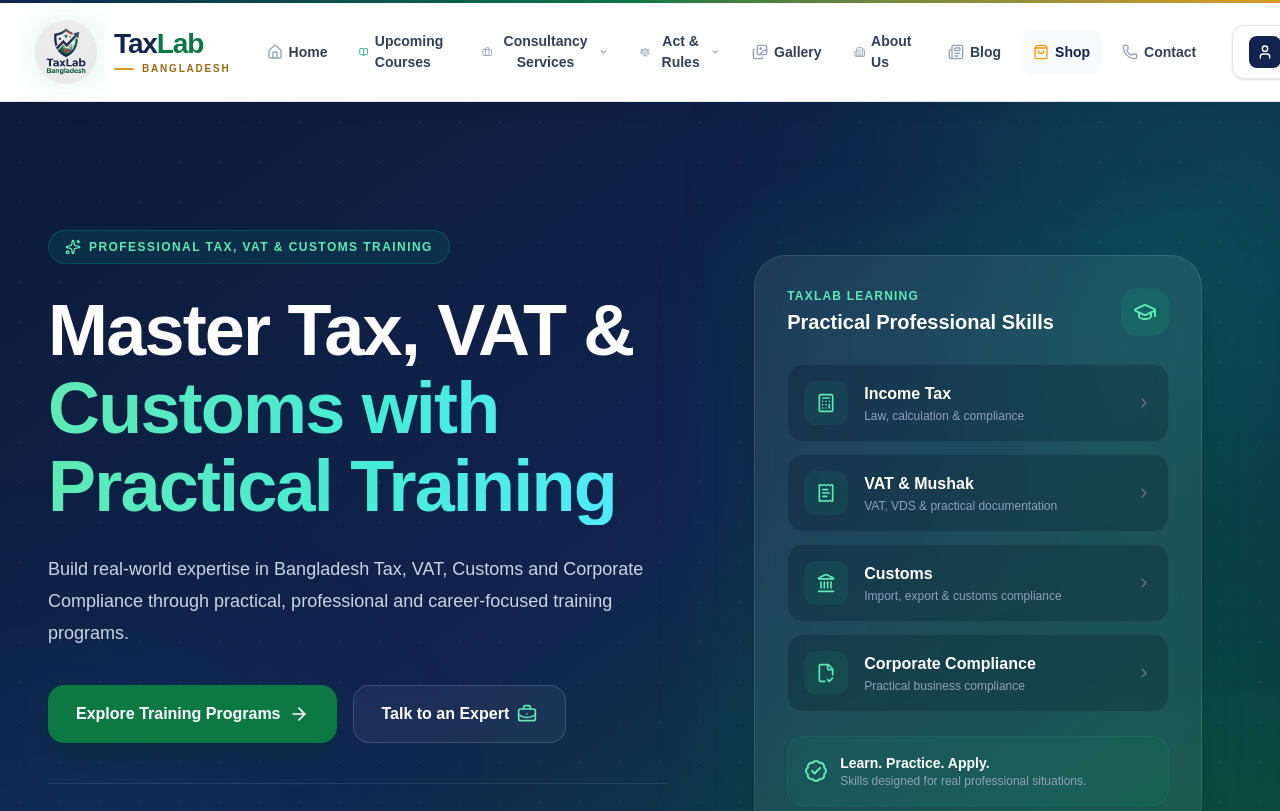
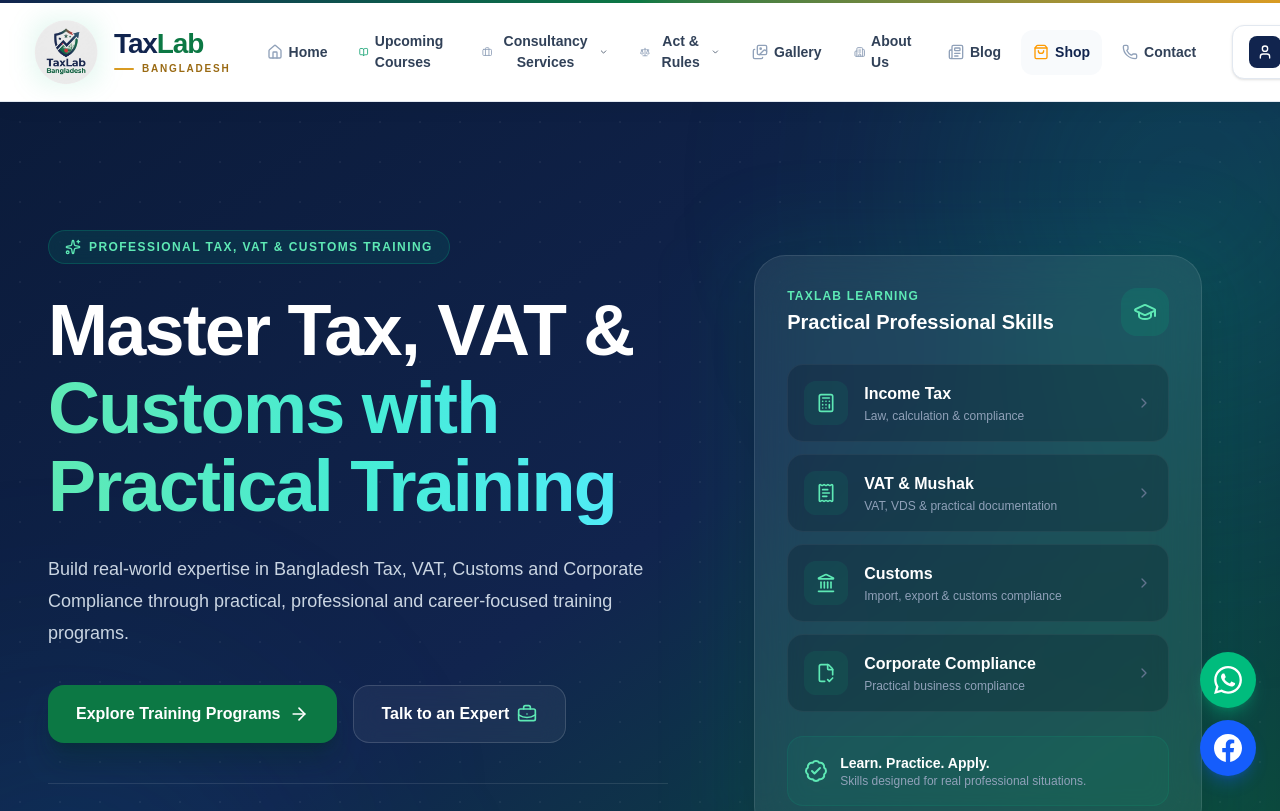
Before and after one commit to didarulislam01833/tax-lab-bangladesh, a Next.js app: page / in a window 1280 px wide. Shown: the top 811 px of the page. Built offline with nearby package versions, Linux system fonts and the light colour scheme.

Commit message:
code added

```diff
--- a/app/layout.js
+++ b/app/layout.js
@@ -5,6 +5,7 @@
 // Root level components import (using @ alias)
 import Header from '@/components/Header';
 import Footer from '@/components/Footer';
+import FloatingSocialButtons from '@/components/FloatingSocialButtons';
 
 export const metadata = {
     title: 'TaxLab Bangladesh - Premier Tax, VAT & Legal Advisory',
@@ -18,6 +19,9 @@
                 <Header />
                 <main>{children}</main>
                 <Footer />
+
+                {/* Floating WhatsApp and Facebook Buttons */}
+                <FloatingSocialButtons />
             </body>
         </html>
     );
--- /dev/null
+++ b/components/FloatingSocialButtons.jsx
@@ -0,0 +1,61 @@
+'use client';
+
+import React from 'react';
+
+export default function FloatingSocialButtons() {
+    // WhatsApp Link Setup
+    const whatsappNumber = '8801960226722';
+    const defaultMessage = encodeURIComponent('Hello! I would like to inquire about TaxLab Bangladesh courses and services.');
+    const whatsappUrl = `https://wa.me/${whatsappNumber}?text=${defaultMessage}`;
+
+    // Facebook Page Link
+    const facebookUrl = 'https://www.facebook.com/profile.php?id=61591851369896';
+
+    return (
+        <div className="fixed bottom-6 right-6 z-50 flex flex-col gap-3 group">
+            {/* WhatsApp Floating Button */}
+            <a
+                href={whatsappUrl}
+                target="_blank"
+                rel="noopener noreferrer"
+                aria-label="Contact us on WhatsApp"
+                className="relative flex items-center justify-center w-12 h-12 sm:w-14 sm:h-14 bg-emerald-500 hover:bg-emerald-600 text-white rounded-full shadow-lg shadow-emerald-500/30 hover:scale-110 transition-all duration-300 group/wa"
+            >
+                {/* SVG WhatsApp Icon */}
+                <svg
+                    className="w-6 h-6 sm:w-7 sm:h-7 fill-current"
+                    viewBox="0 0 24 24"
+                >
+                    <path d="M.057 24l1.687-6.163c-1.041-1.804-1.588-3.849-1.587-5.946.003-6.556 5.338-11.891 11.893-11.891 3.181.001 6.167 1.24 8.413 3.488 2.245 2.248 3.481 5.236 3.48 8.414-.003 6.557-5.338 11.892-11.893 11.892-1.99-.001-3.951-.5-5.688-1.448l-6.305 1.654zm6.597-3.807c1.676.995 3.276 1.591 5.392 1.592 5.448 0 9.886-4.434 9.889-9.885.002-5.462-4.415-9.89-9.881-9.892-5.452 0-9.887 4.434-9.889 9.884-.001 2.225.651 3.891 1.746 5.634l-.999 3.648 3.742-.981zm11.387-5.464c-.074-.124-.272-.198-.57-.347-.297-.149-1.758-.868-2.031-.967-.272-.099-.47-.149-.669.149-.198.297-.768.967-.941 1.165-.173.198-.347.223-.644.074-.297-.149-1.255-.462-2.39-1.475-.883-.788-1.48-1.761-1.653-2.059-.173-.297-.018-.458.13-.606.134-.133.297-.347.446-.521.151-.172.2-.296.3-.495.099-.198.05-.372-.025-.521-.075-.148-.669-1.611-.916-2.206-.242-.579-.487-.501-.669-.51l-.57-.01c-.198 0-.52.074-.792.372s-1.04 1.016-1.04 2.479 1.065 2.876 1.213 3.074c.149.198 2.095 3.2 5.076 4.487.709.306 1.263.489 1.694.626.712.226 1.36.194 1.872.118.572-.085 1.758-.719 2.006-1.413.248-.695.248-1.29.173-1.414z" />
+                </svg>
+
+                {/* Tooltip on Hover */}
+                <span className="absolute right-16 bg-slate-900 text-white text-xs font-semibold px-3 py-1.5 rounded-lg shadow-md whitespace-nowrap opacity-0 group-hover/wa:opacity-100 transition-opacity duration-200 pointer-events-none">
+                    Chat on WhatsApp
+                </span>
+            </a>
+
+            {/* Facebook Page Floating Button */}
+            <a
+                href={facebookUrl}
+                target="_blank"
+                rel="noopener noreferrer"
+                aria-label="Visit our Facebook Page"
+                className="relative flex items-center justify-center w-12 h-12 sm:w-14 sm:h-14 bg-blue-600 hover:bg-blue-700 text-white rounded-full shadow-lg shadow-blue-600/30 hover:scale-110 transition-all duration-300 group/fb"
+            >
+                {/* SVG Facebook Icon */}
+                <svg
+                    className="w-6 h-6 sm:w-7 sm:h-7 fill-current"
+                    viewBox="0 0 24 24"
+                >
+                    <path d="M24 12.073c0-6.627-5.373-12-12-12s-12 5.373-12 12c0 5.99 4.388 10.954 10.125 11.854v-8.385H7.078v-3.47h3.047V9.43c0-3.007 1.792-4.669 4.533-4.669 1.312 0 2.686.235 2.686.235v2.953H15.83c-1.491 0-1.956.925-1.956 1.874v2.25h3.328l-.532 3.47h-2.796v8.385C19.612 23.027 24 18.062 24 12.073z" />
+                </svg>
+
+                {/* Tooltip on Hover */}
+                <span className="absolute right-16 bg-slate-900 text-white text-xs font-semibold px-3 py-1.5 rounded-lg shadow-md whitespace-nowrap opacity-0 group-hover/fb:opacity-100 transition-opacity duration-200 pointer-events-none">
+                    Visit Facebook Page
+                </span>
+            </a>
+        </div>
+    );
+}
```
Also changed, not shown: components/Header.jsx (indentation only).
